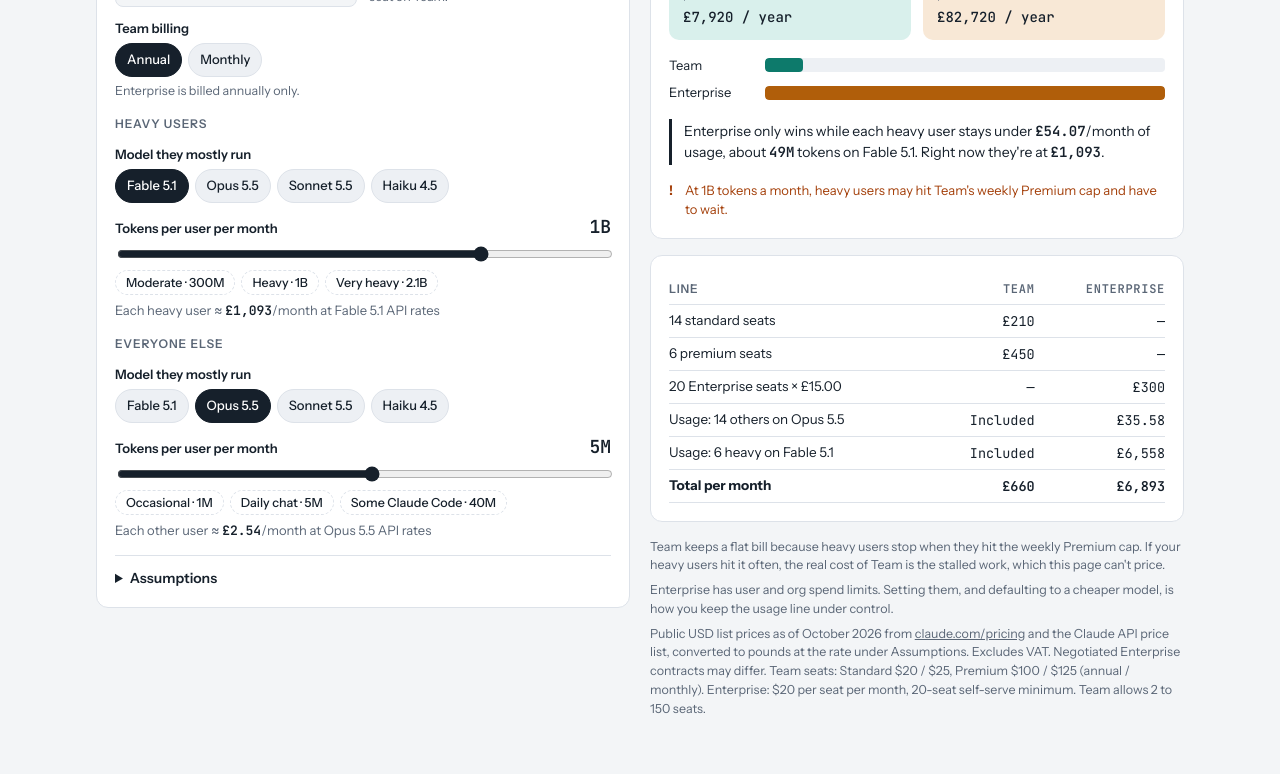
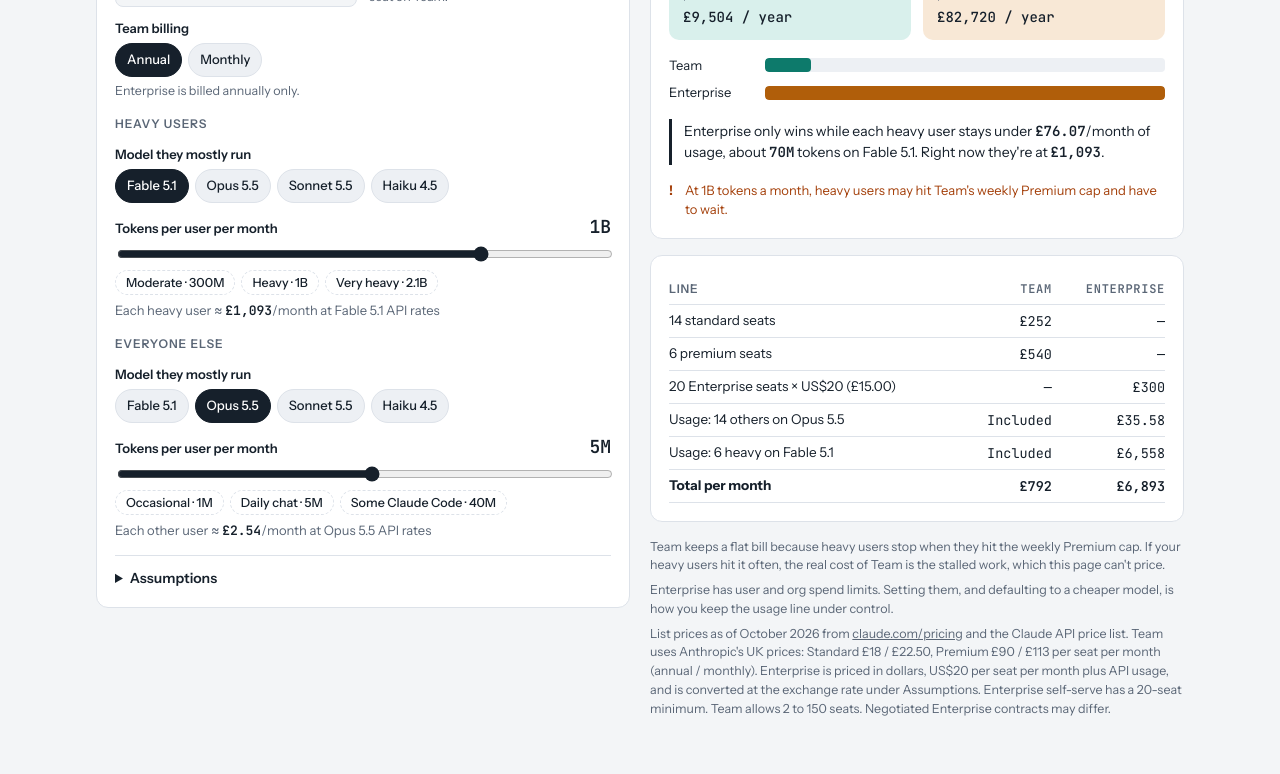
Before and after one commit to viralto/claude_cost, a plain HTML site: page index.html in a window 1280 px wide. Shown: the part 294-1068 px from the top of the page. Drawn offline with Linux system fonts and the light colour scheme.

Commit message:
Add files via upload

```diff
--- a/index.html
+++ b/index.html
@@ -1,3 +1,4 @@
+<meta charset="utf-8">
 <title>Claude Team vs Enterprise</title>
 <link rel="preconnect" href="https://fonts.googleapis.com">
 <link rel="preconnect" href="https://fonts.gstatic.com" crossorigin>
@@ -161,7 +162,7 @@ td.n,th.n{text-align:right;font-family:var(--mono);font-variant-numeric:tabular-
         <div class="field" style="margin-top:12px;max-width:220px">
           <label for="fx">Exchange rate (£ per $1)</label>
           <input id="fx" type="number" min="0.1" max="5" step="0.01" value="0.75">
-          <span class="hint">About $1.33 to the pound, October 2026.</span>
+          <span class="hint">Applies to Enterprise only. About $1.33 to the pound, October 2026.</span>
         </div>
         <div class="field" style="margin-top:12px">
           <span class="lbl">Cache lifetime</span>
@@ -210,7 +211,7 @@ td.n,th.n{text-align:right;font-family:var(--mono);font-variant-numeric:tabular-
       <div class="notes">
         <p>Team keeps a flat bill because heavy users stop when they hit the weekly Premium cap. If your heavy users hit it often, the real cost of Team is the stalled work, which this page can't price.</p>
         <p>Enterprise has user and org spend limits. Setting them, and defaulting to a cheaper model, is how you keep the usage line under control.</p>
-        <p>Public USD list prices as of October 2026 from <a href="https://claude.com/pricing">claude.com/pricing</a> and the Claude API price list, converted to pounds at the rate under Assumptions. Excludes VAT. Negotiated Enterprise contracts may differ. Team seats: Standard $20 / $25, Premium $100 / $125 (annual / monthly). Enterprise: $20 per seat per month, 20-seat self-serve minimum. Team allows 2 to 150 seats.</p>
+        <p>List prices as of October 2026 from <a href="https://claude.com/pricing">claude.com/pricing</a> and the Claude API price list. Team uses Anthropic's UK prices: Standard £18 / £22.50, Premium £90 / £113 per seat per month (annual / monthly). Enterprise is priced in dollars, US$20 per seat per month plus API usage, and is converted at the exchange rate under Assumptions. Enterprise self-serve has a 20-seat minimum. Team allows 2 to 150 seats. Negotiated Enterprise contracts may differ.</p>
       </div>
     </section>
   </div>
@@ -225,8 +226,9 @@ td.n,th.n{text-align:right;font-family:var(--mono);font-variant-numeric:tabular-
     sonnet: {name:"Sonnet 5.5", input:2,  output:10, read:0.20},
     haiku:  {name:"Haiku 4.5",  input:1,  output:5,  read:0.10}
   };
-  const TEAM = {annual:{std:20, prem:100}, monthly:{std:25, prem:125}, min:2, max:150};
-  const ENT = {seat:20, min:20};
+  // Team: Anthropic's published UK prices in GBP. Enterprise seat and API usage: USD, converted at the exchange rate
+  const TEAM = {annual:{std:18, prem:90}, monthly:{std:22.5, prem:113}, min:2, max:150};
+  const ENT = {seatUsd:20, min:20};
 
   const HEAVY = {min:10e6, max:5e9, def:1e9,
     presets:[["Moderate · 300M",300e6],["Heavy · 1B",1e9],["Very heavy · 2.1B",2.1e9]]};
@@ -264,10 +266,8 @@ td.n,th.n{text-align:right;font-family:var(--mono);font-variant-numeric:tabular-
     if(t >= 1e6) return (t/1e6).toFixed(t >= 10e6 ? 0 : 1).replace(/\.0$/,"") + "M";
     return Math.round(t/1e3) + "K";
   }
-  // Anthropic lists prices in USD; everything is converted to GBP at the rate in Assumptions
-  function money(usd){
-    if(!isFinite(usd)) return "—";
-    const x = usd * gbpPerUsd();
+  function money(x){
+    if(!isFinite(x)) return "—";
     if(Math.abs(x) >= 100) return "£" + Math.round(x).toLocaleString("en-GB");
     return "£" + x.toFixed(2);
   }
@@ -298,7 +298,8 @@ td.n,th.n{text-align:right;font-family:var(--mono);font-variant-numeric:tabular-
     $("lightTokOut").textContent = fmtTok(lTok);
 
     const hPerM = costPerM(hM, mx, wMult), lPerM = costPerM(lM, mx, wMult);
-    const hUser = hTok/1e6 * hPerM, lUser = lTok/1e6 * lPerM;
+    const fx = gbpPerUsd();
+    const hUser = hTok/1e6 * hPerM * fx, lUser = lTok/1e6 * lPerM * fx;
     $("heavyPer").innerHTML = `Each heavy user ≈ <b>${money(hUser)}</b>/month at ${hM.name} API rates`;
     $("lightPer").innerHTML = `Each other user ≈ <b>${money(lUser)}</b>/month at ${lM.name} API rates`;
 
@@ -308,7 +309,7 @@ td.n,th.n{text-align:right;font-family:var(--mono);font-variant-numeric:tabular-
     const teamOK = users <= TEAM.max;
     // Enterprise
     const entSeatsBilled = Math.max(users, ENT.min);
-    const entSeats = entSeatsBilled * ENT.seat;
+    const entSeats = entSeatsBilled * ENT.seatUsd * fx;
     const entLight = light * lUser, entHeavy = heavy * hUser;
     const ent = entSeats + entLight + entHeavy;
 
@@ -340,7 +341,7 @@ td.n,th.n{text-align:right;font-family:var(--mono);font-variant-numeric:tabular-
       if(be <= 0){
         $("breakeven").innerHTML = `Enterprise costs more here even if heavy users spent nothing on usage. Seat fees and light-user usage already exceed the Team bill.`;
       } else {
-        const beTok = be / hPerM * 1e6;
+        const beTok = be / (hPerM * fx) * 1e6;
         $("breakeven").innerHTML = `Enterprise only wins while each heavy user stays under <b>${money(be)}</b>/month of usage, about <b>${fmtTok(beTok)}</b> tokens on ${hM.name}. Right now they're at <b>${money(hUser)}</b>.`;
       }
     } else if(teamOK){
@@ -363,7 +364,7 @@ td.n,th.n{text-align:right;font-family:var(--mono);font-variant-numeric:tabular-
     const rows = [
       [`${light} standard ${light===1?"seat":"seats"}`, teamOK ? money(teamStd) : "—", "—"],
       [`${heavy} premium ${heavy===1?"seat":"seats"}`, teamOK ? money(teamPrem) : "—", "—"],
-      [`${entSeatsBilled} Enterprise seats × ${money(ENT.seat)}`, "—", money(entSeats)],
+      [`${entSeatsBilled} Enterprise seats × US$${ENT.seatUsd} (${money(ENT.seatUsd * fx)})`, "—", money(entSeats)],
       [`Usage: ${light} others on ${lM.name}`, "Included", money(entLight)],
       [`Usage: ${heavy} heavy on ${hM.name}`, "Included", money(entHeavy)],
       [`<b>Total per month</b>`, `<b>${teamOK ? money(team) : "n/a"}</b>`, `<b>${money(ent)}</b>`]
```
